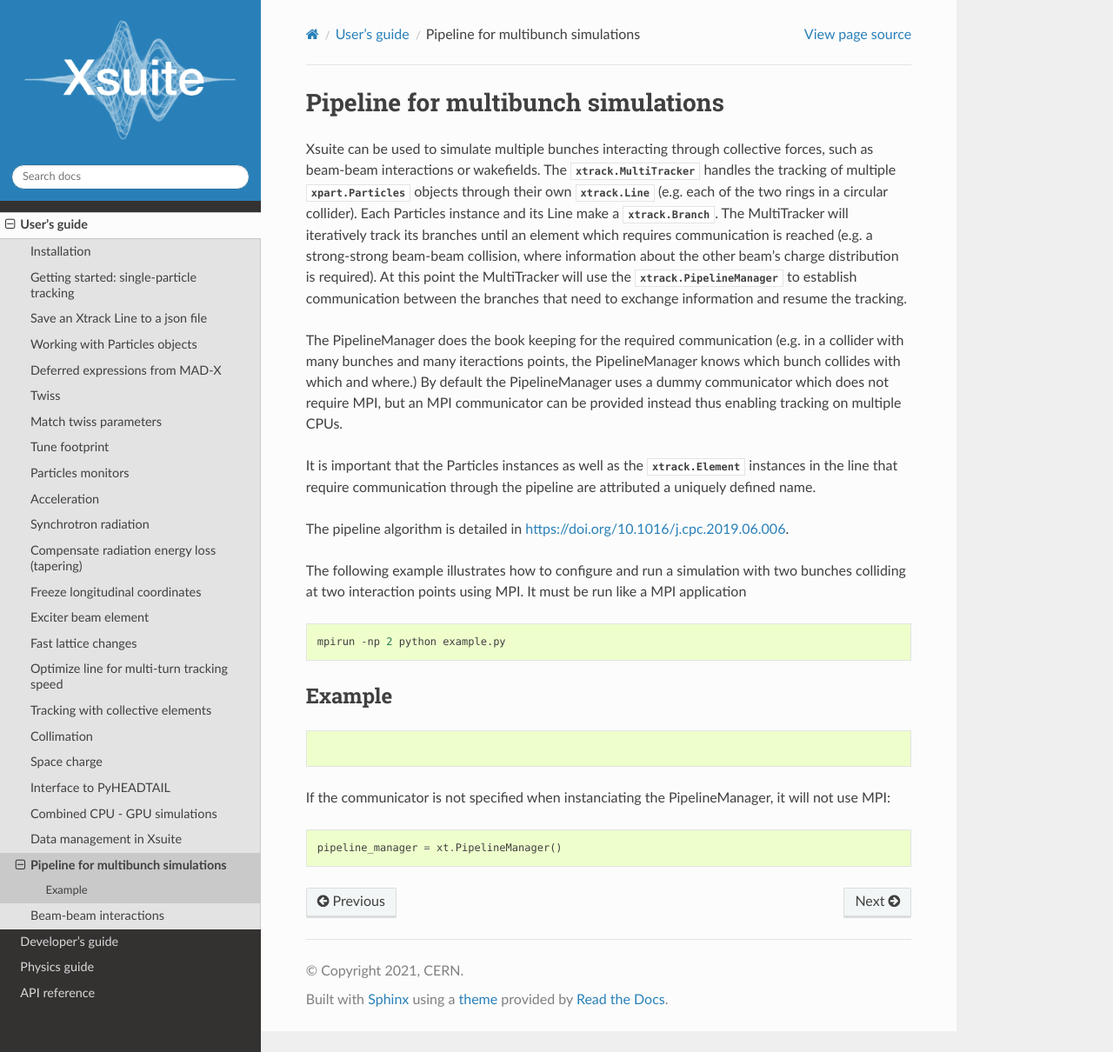
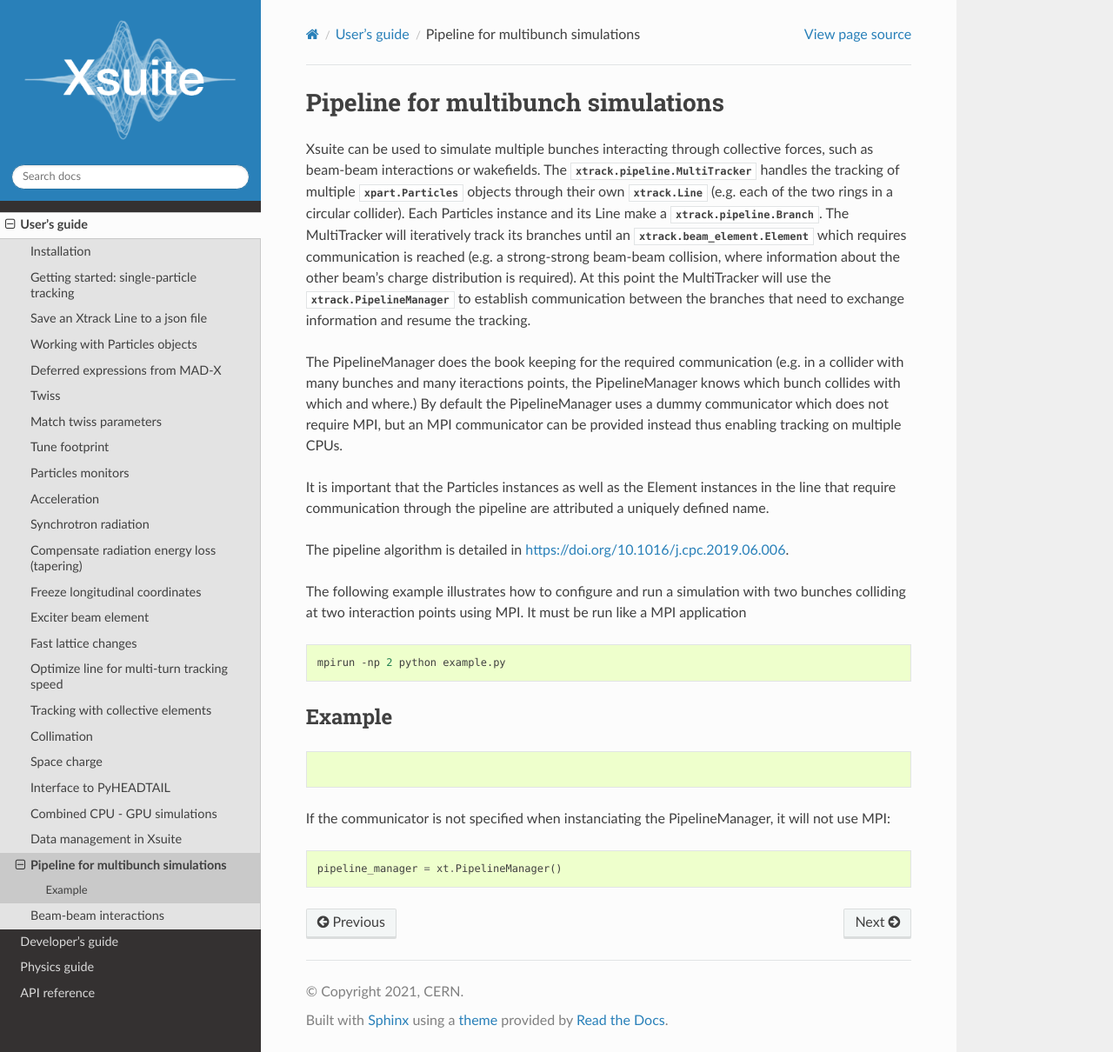
Before and after one commit to xsuite/xsuite, a Sphinx documentation site: the page built from docs/pipeline.rst, in a window 1280 px wide and 1210 px high. Shown: the whole window at 87% size. Built offline with Sphinx 7.4.7 and the Read the Docs theme 2.0.0, drawn with Linux system fonts in a browser that asks for light colours.

Commit message:
Update pipeline.rst

```diff
--- a/docs/pipeline.rst
+++ b/docs/pipeline.rst
@@ -2,11 +2,11 @@
 Pipeline for multibunch simulations
 ============
 
-Xsuite can be used to simulate multiple bunches interacting through collective forces, such as beam-beam interactions or wakefields. The :class:`xtrack.MultiTracker` handles the tracking of multiple :class:`xpart.Particles` objects through their own :class:`xtrack.Line` (e.g. each of the two rings in a circular collider). Each Particles instance and its Line make a :class:`xtrack.Branch`. The MultiTracker will iteratively track its branches until an element which requires communication is reached (e.g. a strong-strong beam-beam collision, where information about the other beam's charge distribution is required). At this point the MultiTracker will use the :class:`xtrack.PipelineManager` to establish communication between the branches that need to exchange information and resume the tracking.
+Xsuite can be used to simulate multiple bunches interacting through collective forces, such as beam-beam interactions or wakefields. The :class:`xtrack.pipeline.MultiTracker` handles the tracking of multiple :class:`xpart.Particles` objects through their own :class:`xtrack.Line` (e.g. each of the two rings in a circular collider). Each Particles instance and its Line make a :class:`xtrack.pipeline.Branch`. The MultiTracker will iteratively track its branches until an :class:`xtrack.beam_element.Element` which requires communication is reached (e.g. a strong-strong beam-beam collision, where information about the other beam's charge distribution is required). At this point the MultiTracker will use the :class:`xtrack.PipelineManager` to establish communication between the branches that need to exchange information and resume the tracking.
 
 The PipelineManager does the book keeping for the required communication (e.g. in a collider with many bunches and many iteractions points, the PipelineManager knows which bunch collides with which and where.) By default the PipelineManager uses a dummy communicator which does not require MPI, but an MPI communicator can be provided instead thus enabling tracking on multiple CPUs.
 
-It is important that the Particles instances as well as the :class:`xtrack.Element` instances in the line that require communication through the pipeline are attributed a uniquely defined name.
+It is important that the Particles instances as well as the Element instances in the line that require communication through the pipeline are attributed a uniquely defined name.
 
 The pipeline algorithm is detailed in https://doi.org/10.1016/j.cpc.2019.06.006.
 
```
